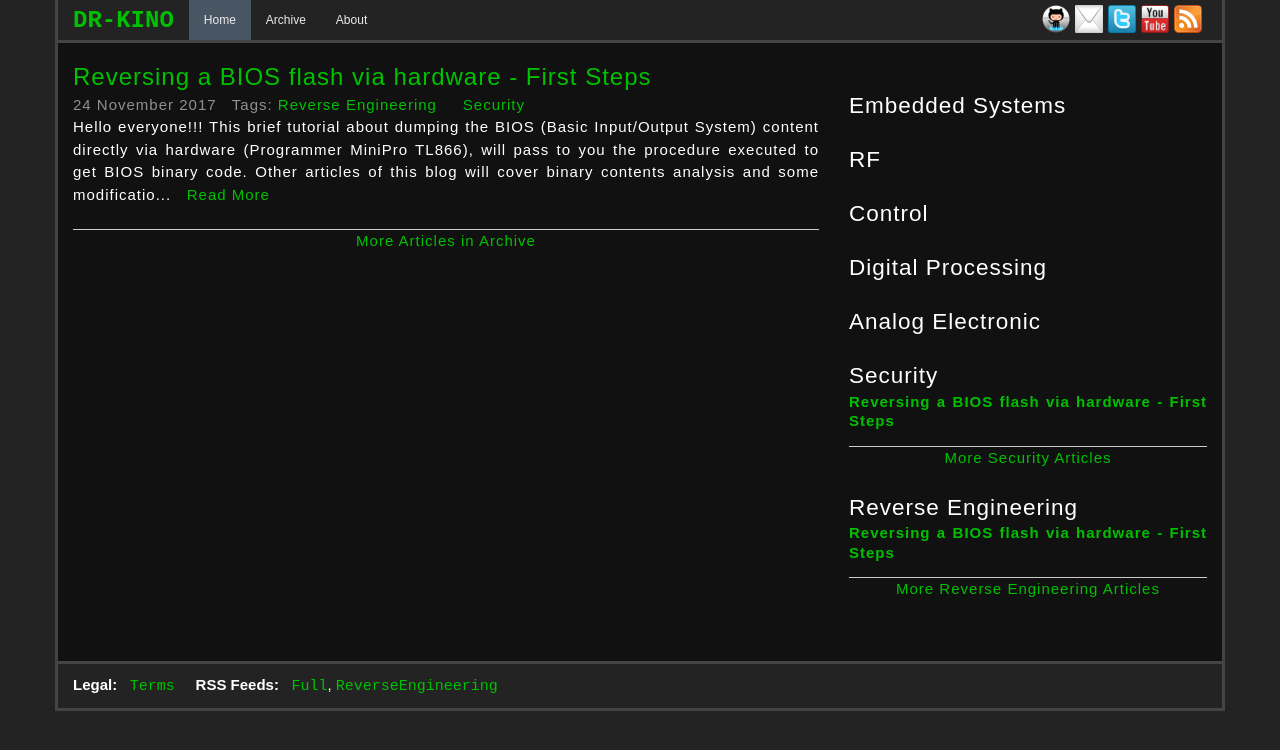
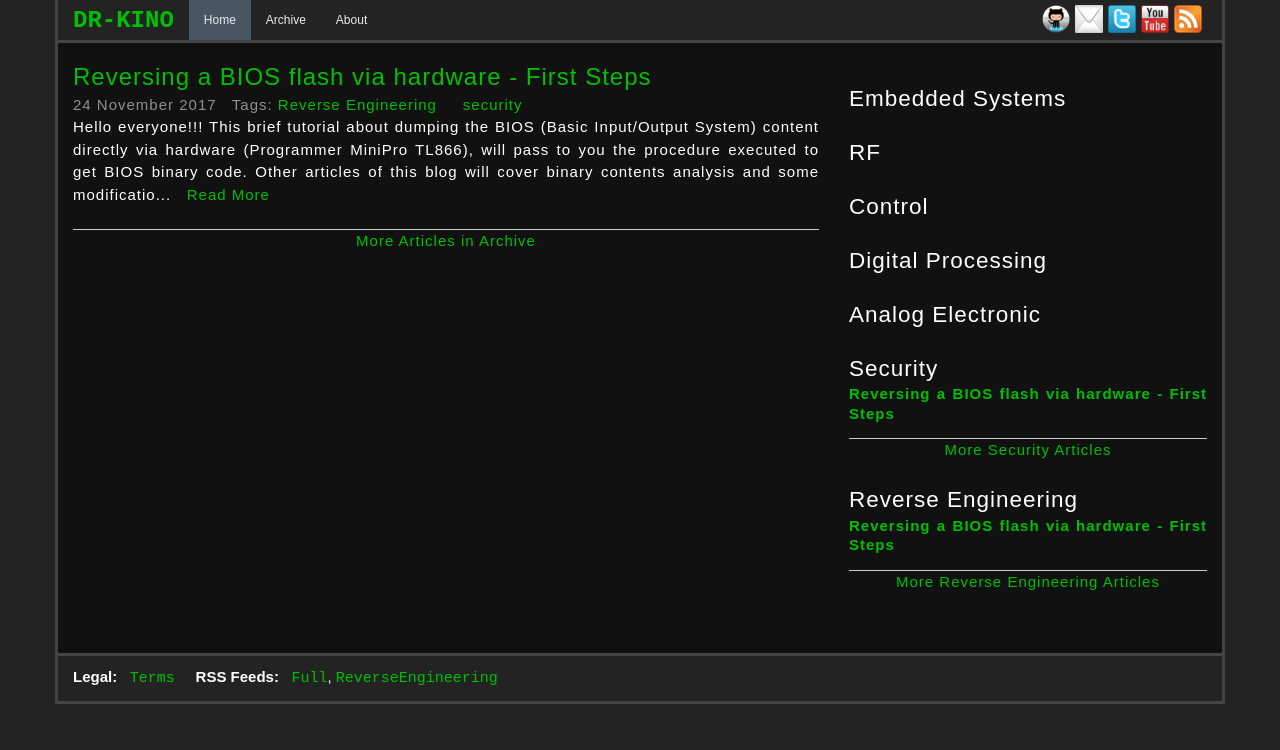
Before and after one commit to dr-kino/dr-kino.github.io, a Jekyll site: the page built from index.html, in a window 1280 px wide and 900 px high. Shown: the top 750 px of the window. Built offline with Jekyll 4.4.1, drawn with Linux system fonts in a browser that asks for light colours; nearby versions of some CDN libraries; comment, search, counter and statistics services are not loaded.

Commit message:
Initial Commit

```diff
--- a/_posts/2017-11-24-reversing-a-bios-flash-via-hardware-first-steps.markdown
+++ b/_posts/2017-11-24-reversing-a-bios-flash-via-hardware-first-steps.markdown
@@ -3,7 +3,7 @@ layout: article
 title: Reversing a BIOS flash via hardware - First Steps
 tags:
   - Reverse Engineering
-  - Security
+  - security
 author:
   name: Rafael Cavalcanti
   url: /profile/rafaelcavalcanti/
--- a/index.html
+++ b/index.html
@@ -20,9 +20,6 @@ menuOption: home
   </div>
 
   <div class="col-md-4">
-    <div class="columnAd">
-
-    </div>
 
     <h2>Embedded Systems</h2>
     <ul class="briefPosts">
@@ -118,7 +115,7 @@ menuOption: home
     <ul class="briefPosts">
       {% assign numFound = 0 %}
       {% for post in site.posts %}
-        {% if post.tags contains "Security" %}
+        {% if post.tags contains "security" %}
           {% assign numFound = numFound | plus: 1 %}
           {% if numFound <= 5 %}
             <li><a href="{{ post.url }}">{{ post.title }}</a></li>
```
